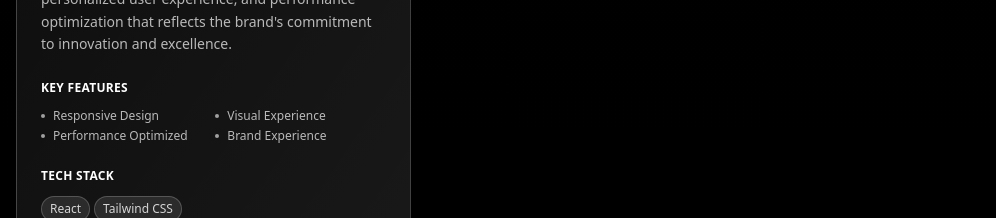
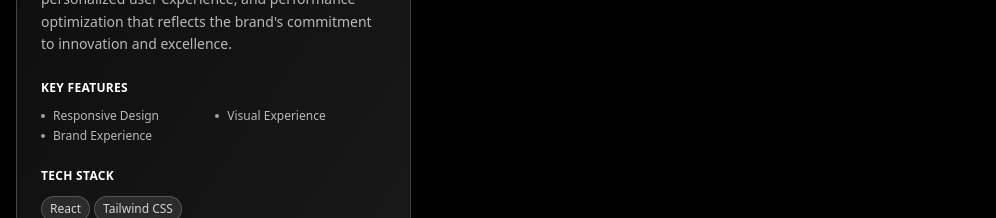
Before and after one commit to Dhuvesh/Portfolio, a React (Vite) app: page / in a window 1280 px wide. Shown: the part 4420-4638 px from the top of the page, without its empty margins (0-996 px from the left). Built offline with nearby package versions, Linux system fonts and the light colour scheme.

Commit message:
festure 3

```diff
--- a/src/App.jsx
+++ b/src/App.jsx
@@ -980,7 +980,7 @@ function ProjectsSection() {
       features: [
         "Responsive Design",
         "Visual Experience",
-        "Performance Optimized",
+
         "Brand Experience",
       ],
       status: "Development",
```
